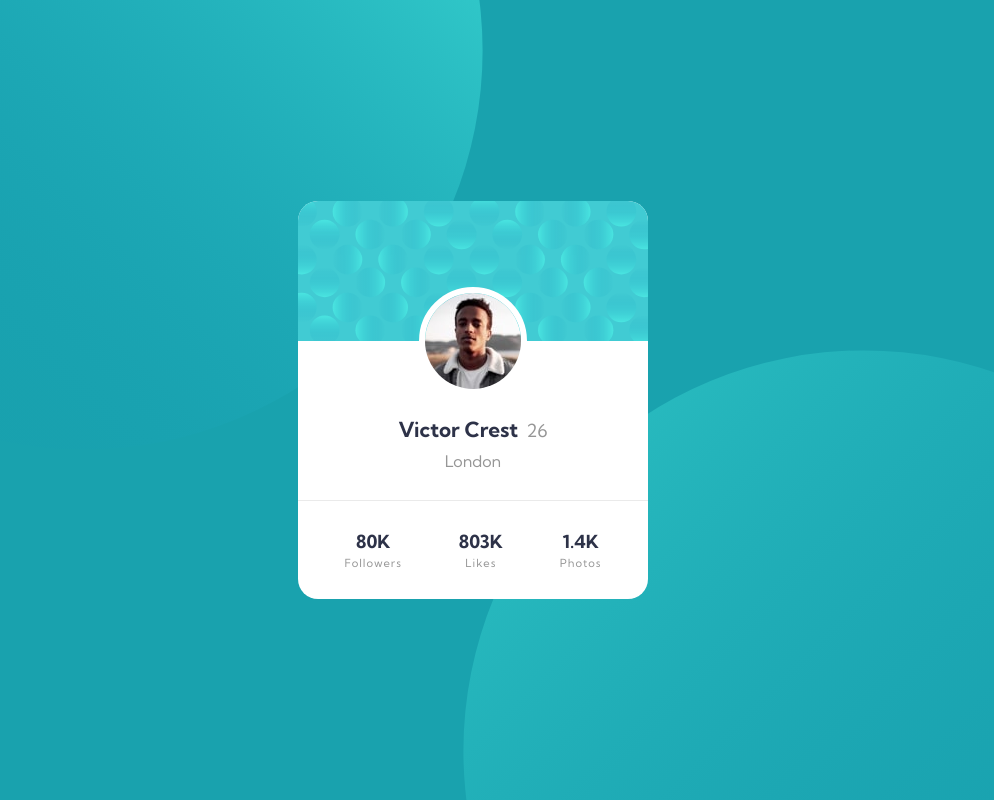
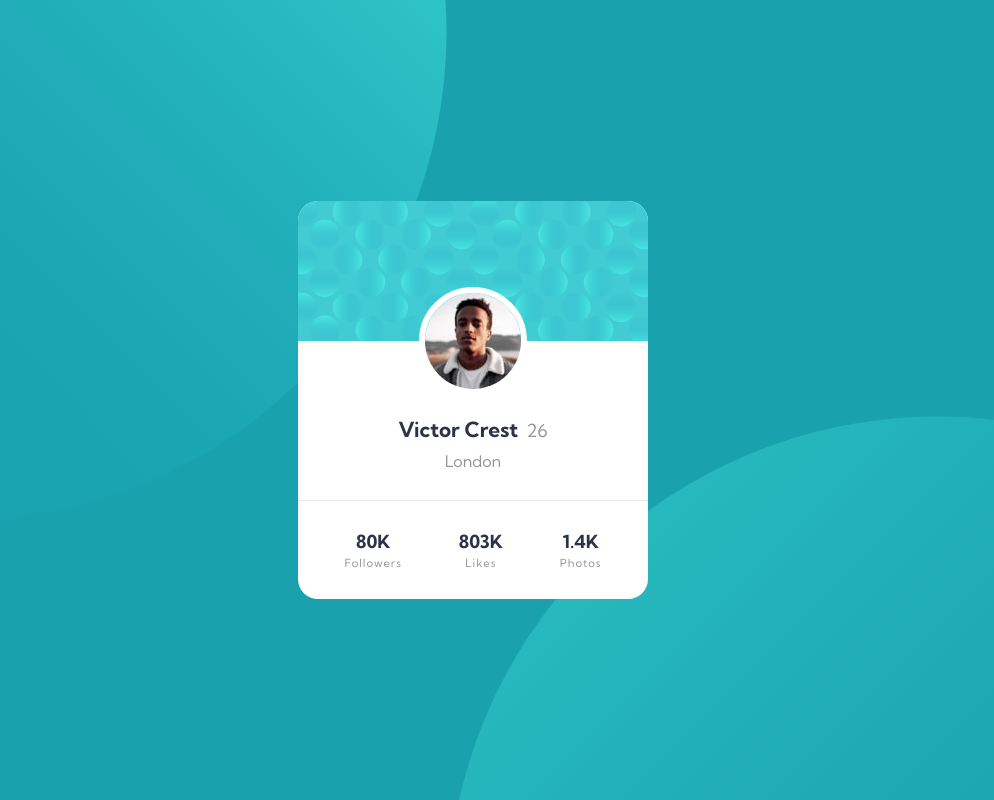
Before and after one commit to Pr3t0r/profile-card-component-main, a plain HTML site: page index.html in a window 1280 px wide. Shown: the whole page, without its empty margins (167-1161 px from the left). Drawn offline with Linux system fonts and the light colour scheme.

Commit message:
background positioning update

```diff
--- a/style.css
+++ b/style.css
@@ -106,20 +106,10 @@ body {
     color: var(--clr-neutral-grey);
     background: var(--clr-primary-cyan);
     position: relative;
-    background-image: url(./images/bg-pattern-bottom.svg),
-    url(./images/bg-pattern-top.svg);
-    background-repeat: no-repeat;
-    background-position: bottom -350px right -500px, top -350px left -500px;
-    background-size: 700px, 700px;
-}
-
-@media screen and (min-width: 376px) {
-    body {
-        background-size: contain, contain;
-        background-position: bottom -350px right -150px, top -350px left -150px;
-
-    }
-}
+    background: url(./images/bg-pattern-top.svg), url(./images/bg-pattern-bottom.svg);
+    background-position: right 52vw bottom 35vh, left 48vw top 52vh;
+    background-repeat: no-repeat, no-repeat;
+    background-color: hsl(185, 75%, 39%);}
 
 span {
     font-weight: var(--fw-bold);
```
